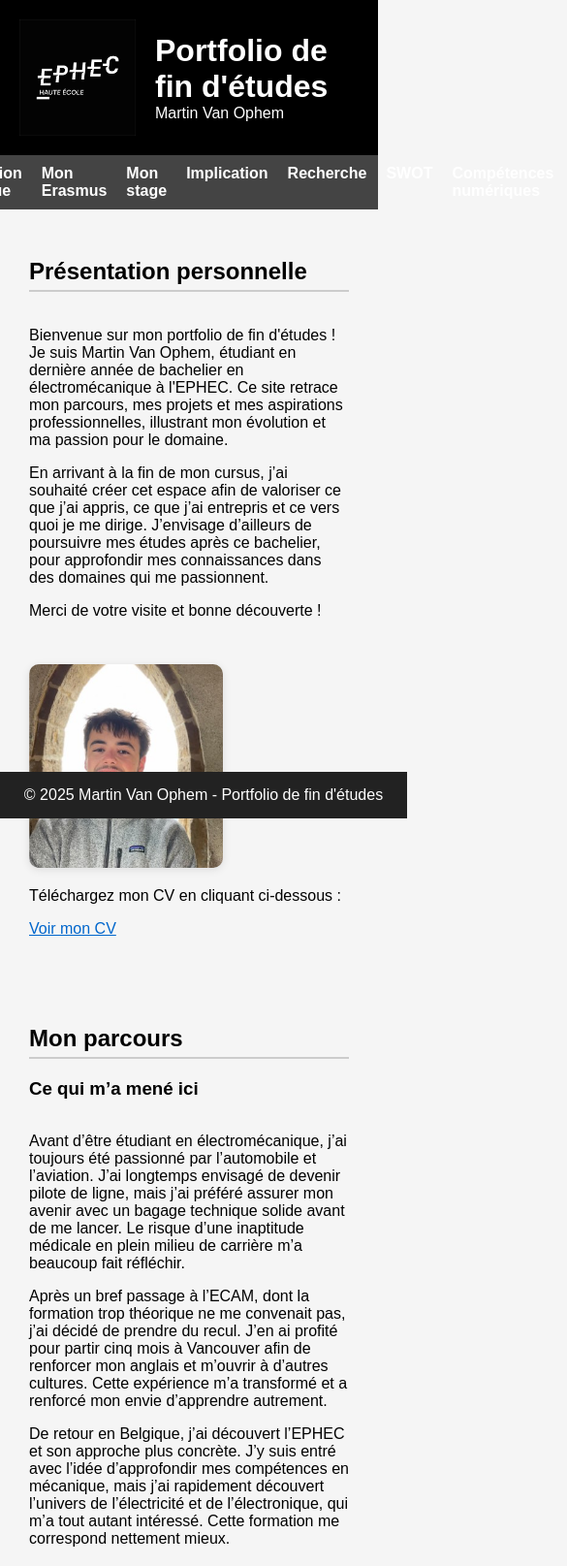
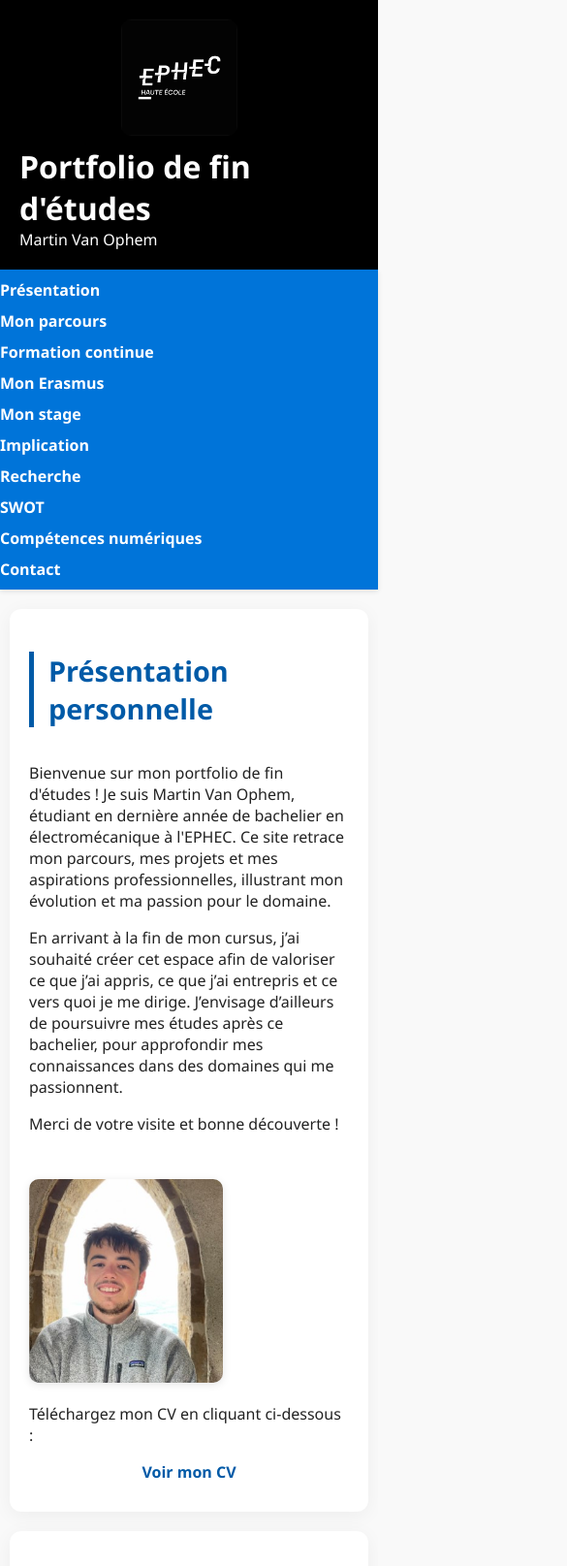
Before and after one commit to martinvop/portfolio, a plain HTML site: page index.html in a window 390 px wide. Shown: the top 1615 px of the page at 97% size, 585 px wide, since content can reach past the window. Drawn offline with Linux system fonts and the light colour scheme.

Commit message:
Add files via upload

```diff
--- a/index.html
+++ b/index.html
@@ -4,100 +4,7 @@
   <meta charset="UTF-8">
   <meta name="viewport" content="width=device-width, initial-scale=1.0">
   <title>Portfolio - Martin Van Ophem</title>
-  <style>
-    body {
-      font-family: Arial, sans-serif;
-      background: #f5f5f5;
-      margin: 0;
-      padding: 0;
-    }
-    header {
-      background: #222;
-      color: white;
-      padding: 20px;
-      text-align: center;
-    }
-    nav {
-      background: #444;
-      display: flex;
-      justify-content: center;
-      gap: 20px;
-      padding: 10px;
-    }
-    nav a {
-      color: white;
-      text-decoration: none;
-      font-weight: bold;
-    }
-    section {
-      padding: 30px;
-      max-width: 900px;
-      margin: auto;
-    }
-    h2 {
-      border-bottom: 2px solid #ccc;
-      padding-bottom: 5px;
-    }
-    ul {
-      margin-top: 10px;
-    }
-    li {
-      margin-bottom: 8px;
-    }
-    .file-link {
-      display: block;
-      margin: 10px 0;
-      color: #0066cc;
-    }
-    footer {
-      background: #222;
-      color: white;
-      text-align: center;
-      padding: 15px;
-      position: fixed;
-      width: 100%;
-      bottom: 0;
-    }
-
-    /* SWOT Styles */
-    .swot-container {
-      display: grid;
-      grid-template-columns: 1fr 1fr;
-      grid-template-rows: 1fr 1fr;
-      width: 90%;
-      max-width: 1000px;
-      margin: 30px auto;
-      gap: 10px;
-    }
-    .swot-box {
-      padding: 20px;
-      color: #000;
-      font-size: 18px;
-      border-radius: 10px;
-      box-shadow: 0 4px 10px rgba(0, 0, 0, 0.1);
-      min-height: 250px;
-    }
-    .forces {
-      background-color: #c6f74c;
-    }
-    .faiblesses {
-      background-color: #d4b0ff;
-    }
-    .opportunites {
-      background-color: #fff96a;
-    }
-    .menaces {
-      background-color: #ff9b9b;
-    }
-    .swot-title {
-      font-weight: bold;
-      font-size: 24px;
-      margin-bottom: 15px;
-    }
-    .swot-content {
-      min-height: 150px;
-    }
-  </style>
+  <link rel="stylesheet" href="style_responsive.css">
 <header style="display: flex; align-items: center; padding: 20px; background: #000000;">
   <img src="logo_ephec.png" alt="Logo EPHEC" style="height: 120px; margin-right: 20px;">
 
--- /dev/null
+++ b/style_responsive.css
@@ -0,0 +1,154 @@
+
+body {
+  font-family: 'Segoe UI', sans-serif;
+  background: #f9f9f9;
+  color: #222;
+  margin: 0;
+  padding: 0;
+  animation: fadeIn 0.5s ease-in-out;
+}
+
+@keyframes fadeIn {
+  from { opacity: 0; }
+  to { opacity: 1; }
+}
+
+header {
+  background: #005aa7;
+  color: white;
+  display: flex;
+  align-items: center;
+  padding: 20px 40px;
+  box-shadow: 0 2px 5px rgba(0,0,0,0.1);
+}
+
+header img {
+  height: 80px;
+  margin-right: 20px;
+}
+
+nav {
+  background: #0074d9;
+  display: flex;
+  justify-content: center;
+  flex-wrap: wrap;
+  gap: 20px;
+  padding: 12px 0;
+  position: sticky;
+  top: 0;
+  z-index: 1000;
+  box-shadow: 0 2px 5px rgba(0,0,0,0.1);
+}
+
+nav a {
+  color: white;
+  font-weight: bold;
+  text-decoration: none;
+  transition: color 0.3s;
+}
+
+nav a:hover {
+  color: #ffd700;
+}
+
+section {
+  max-width: 1000px;
+  background: white;
+  margin: 40px auto;
+  padding: 40px;
+  border-radius: 12px;
+  box-shadow: 0 4px 20px rgba(0,0,0,0.05);
+}
+
+h2 {
+  border-left: 5px solid #005aa7;
+  padding-left: 15px;
+  font-size: 1.8em;
+  color: #005aa7;
+  margin-bottom: 20px;
+}
+
+h3 {
+  font-size: 1.3em;
+  color: #005aa7;
+  margin-top: 30px;
+}
+
+img {
+  border-radius: 10px;
+  box-shadow: 0 2px 8px rgba(0,0,0,0.1);
+  max-width: 100%;
+  height: auto;
+}
+
+footer {
+  background: #005aa7;
+  color: white;
+  text-align: center;
+  padding: 20px;
+  font-size: 0.9em;
+}
+
+.swot-container {
+  display: grid;
+  grid-template-columns: repeat(2, 1fr);
+  gap: 20px;
+}
+
+.swot-box {
+  background: #f0f0f0;
+  padding: 20px;
+  border-radius: 12px;
+  box-shadow: 0 2px 8px rgba(0,0,0,0.1);
+}
+
+.forces { background-color: #d8f7d8; }
+.faiblesses { background-color: #ffe0e0; }
+.opportunites { background-color: #fff7cc; }
+.menaces { background-color: #ffe0cc; }
+
+.file-link {
+  display: inline-block;
+  margin-top: 10px;
+  color: #005aa7;
+  font-weight: bold;
+  text-decoration: none;
+}
+
+.file-link:hover {
+  text-decoration: underline;
+}
+
+
+@media (max-width: 768px) {
+  header {
+    flex-direction: column;
+    text-align: center;
+  }
+
+  header img {
+    margin: 0 0 10px 0;
+    height: 70px;
+  }
+
+  nav {
+    flex-direction: column;
+    gap: 10px;
+    padding: 10px 0;
+  }
+
+  section {
+    padding: 20px;
+    margin: 20px 10px;
+  }
+
+  .swot-container {
+    grid-template-columns: 1fr;
+  }
+
+  .file-link {
+    display: block;
+    margin: 10px auto;
+    text-align: center;
+  }
+}
```
